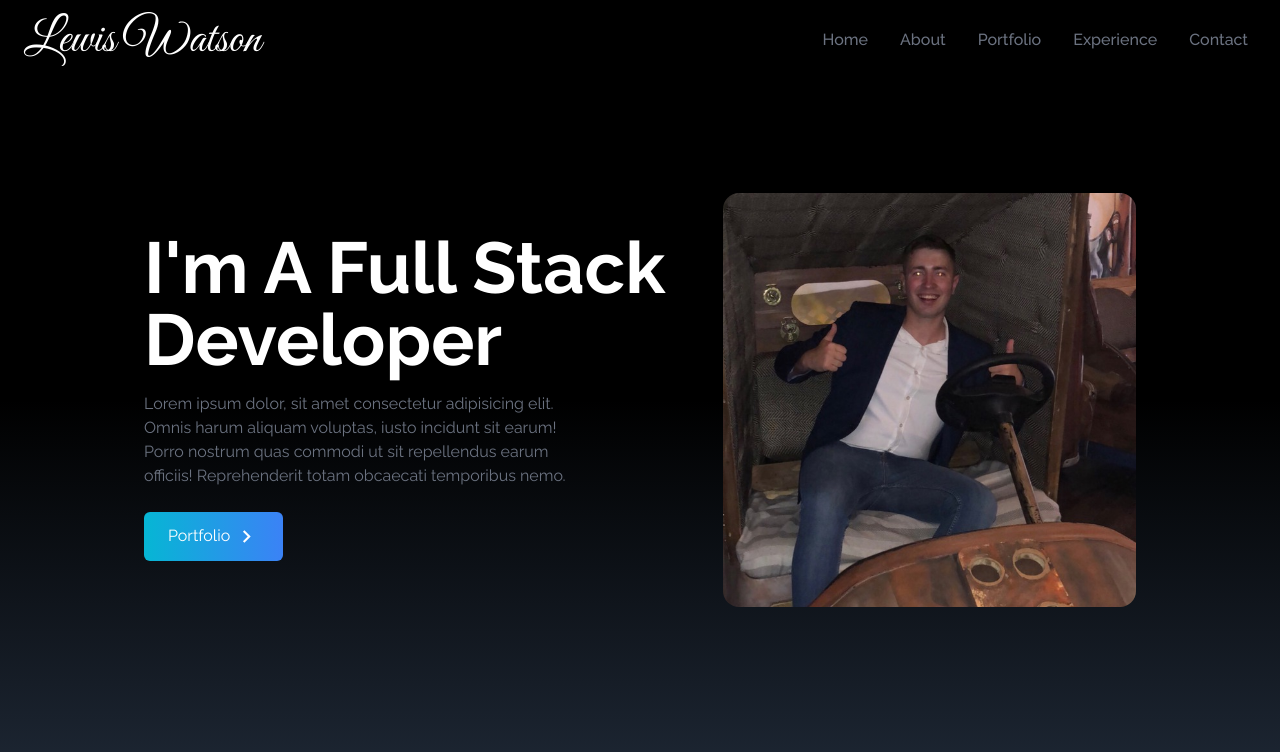
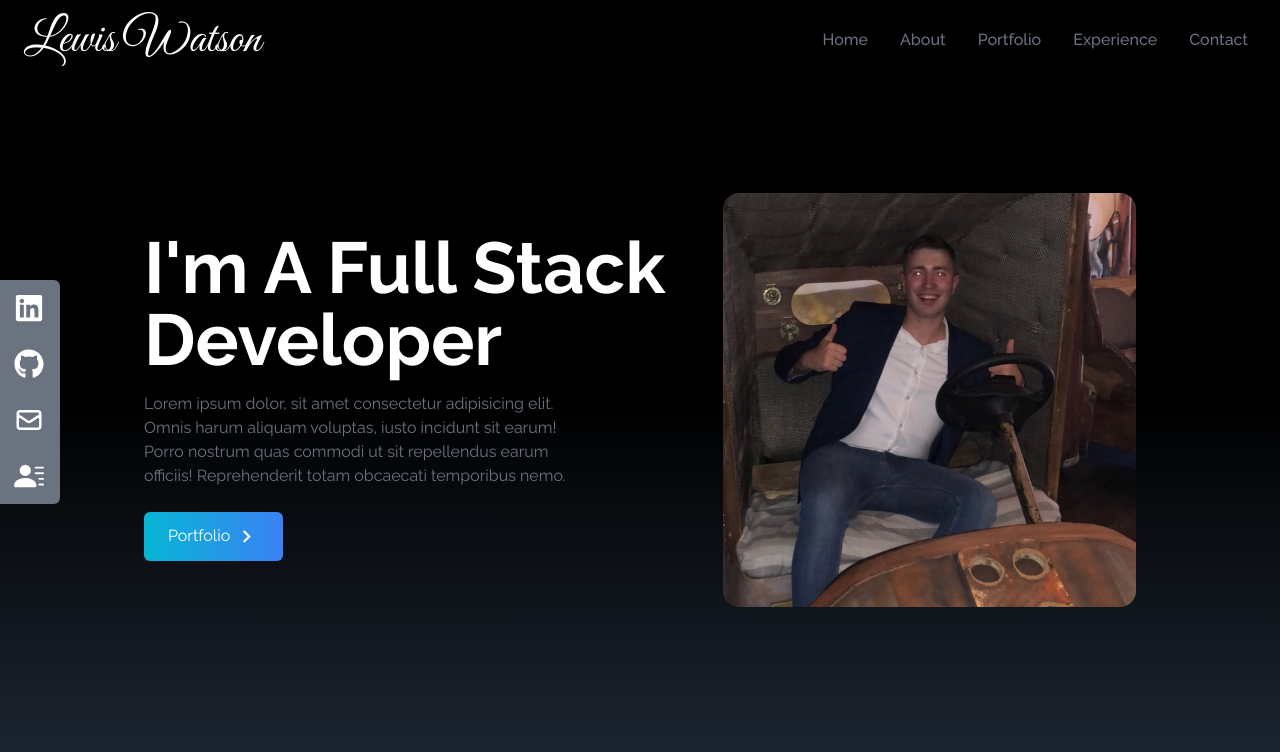
Before and after one commit to Lewiswatson18/Portfolio-website, a React (Create React App) app: page / in a window 1280 px wide. Shown: the top 752 px of the page. Built offline with nearby package versions, Linux system fonts and the light colour scheme.

Commit message:
Upate-Sociallinks section-socialicons

```diff
--- a/src/App.js
+++ b/src/App.js
@@ -1,11 +1,15 @@
 import Home from "./components/Home";
 import Navbar from "./components/Navbar";
+import SocialLinks from "./components/SocialLinks";
 
 function App() {
   return (
     <div>
       <Navbar />
       <Home />
+
+
+      <SocialLinks />
     </div>
 
   );
--- /dev/null
+++ b/src/components/SocialLinks.jsx
@@ -0,0 +1,78 @@
+import React from 'react'
+import { FaGithub, FaLinkedin } from 'react-icons/fa'
+import { HiOutlineMail } from 'react-icons/hi'
+import { BsFillPersonLinesFill } from 'react-icons/bs'
+
+const SocialLinks = () => {
+
+    const links = [
+        {
+            id: 1,
+            child: (
+                <>
+                    LinkedIn <FaLinkedin size={30} />
+                </>
+            ),
+            href: "https://www.linkedin.com/in/lewis-watson-6758ab140/",
+            style: "rounded-tr-md",
+        },
+        {
+            id: 2,
+            child: (
+                <>
+                    GitHub <FaGithub size={30} />
+                </>
+            ),
+            href: "https://github.com/Lewiswatson18",
+        },
+        {
+            id: 3,
+            child: (
+                <>
+                    Mail <HiOutlineMail size={30} />
+                </>
+            ),
+            href: "mailto:lewiswatson.lbw@gmail.com",
+        },
+        {
+            id: 4,
+            child: (
+                <>
+                    Resume <BsFillPersonLinesFill size={30} />
+                </>
+            ),
+            href: "/resume.pdf",
+            style: "rounded-br-md",
+            download: true,
+        },
+    ];
+    return (
+        <div className="hidden lg:flex flex-col top-[35%] left-0 fixed">
+            <ul>
+                {links.map(({ id, child, href, style, download }) => (
+                    <li
+                        key={id}
+                        className={
+                            "flex justify-between items-center w-40 h-14 px-4 ml-[-100px] hover:ml-[-10px] hover:rounded-md duration-300 bg-gray-500" +
+                            " " +
+                            style
+                        }
+                    >
+                        <a
+                            href={href}
+                            className="flex justify-between items-center w-full text-white"
+                            download={download}
+                            target="_blank"
+                            rel="noreferrer"
+                        >
+                            {child}
+                        </a>
+                    </li>
+                ))}
+            </ul>
+        </div>
+    );
+};
+
+
+export default SocialLinks
```
Also changed, not shown: 1 other file (tests, documents, lock files or other folders).
